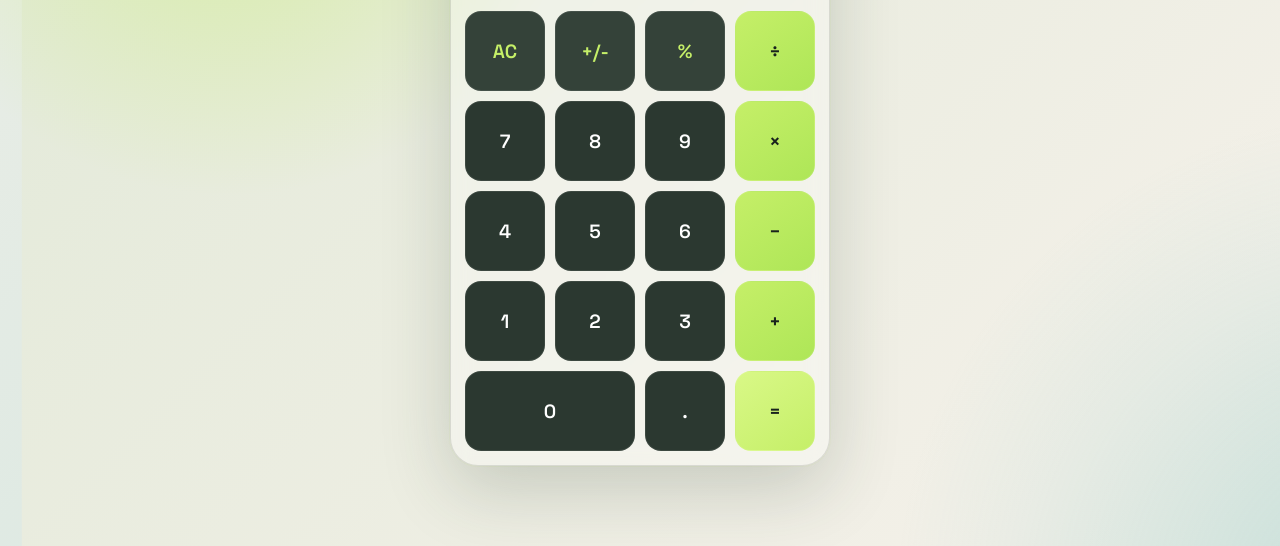
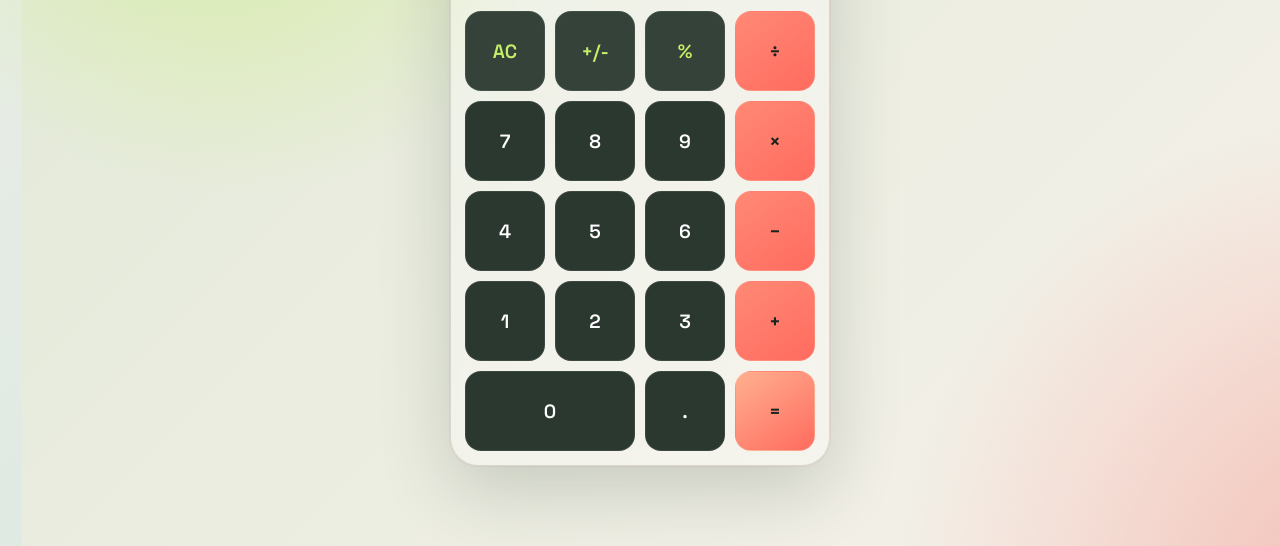
Before and after one commit to rohulkuddusrobi/calculator, a plain HTML site: page index.html in a window 1280 px wide. Shown: the part 254-800 px from the top of the page. Drawn offline with nearby package versions, Linux system fonts and the light colour scheme.

Commit message:
add red color

```diff
--- a/styles.css
+++ b/styles.css
@@ -8,6 +8,7 @@
   --muted: #aab8ad;
   --accent: #c5ef68;
   --accent-dark: #9bc840;
+  --accent-red: #ff6b5f;
   --line: rgba(255, 255, 255, 0.08);
 }
 
@@ -24,7 +25,7 @@ body {
   color: var(--ink);
   background:
     radial-gradient(circle at 18% 12%, rgba(197, 239, 104, 0.5), transparent 28%),
-    radial-gradient(circle at 84% 82%, rgba(111, 190, 189, 0.32), transparent 30%),
+    radial-gradient(circle at 84% 82%, rgba(255, 107, 95, 0.38), transparent 30%),
     linear-gradient(135deg, #e1e9d7 0%, var(--paper) 48%, #d6e7e1 100%);
   background-size: 100% 100%, 130% 130%, 180% 180%;
   animation: aurora-shift 14s ease-in-out infinite alternate;
@@ -37,7 +38,7 @@ body {
   border: 1px solid rgba(25, 34, 29, 0.12);
   border-radius: 28px;
   background: rgba(255, 255, 255, 0.3);
-  box-shadow: 0 24px 70px rgba(39, 60, 45, 0.2), 0 0 0 1px rgba(197, 239, 104, 0.08);
+  box-shadow: 0 24px 70px rgba(39, 60, 45, 0.2), 0 0 0 1px rgba(255, 107, 95, 0.1);
   backdrop-filter: blur(10px);
   animation: panel-glow 5s ease-in-out infinite;
 }
@@ -109,17 +110,17 @@ body {
 
 .key-operator {
   color: var(--ink);
-  background: linear-gradient(145deg, var(--accent), #aee657);
+  background: linear-gradient(145deg, #ff8975, var(--accent-red));
 }
 
 .key-operator:hover,
 .key-equals:hover {
-  background: #d4f583;
+  background: #ff9a87;
 }
 
 .key-equals {
   color: var(--ink);
-  background: linear-gradient(145deg, #d9f887, var(--accent));
+  background: linear-gradient(145deg, #ffb08f, var(--accent-red));
 }
 
 .key-zero {
@@ -140,11 +141,11 @@ body {
 @keyframes panel-glow {
   0%,
   100% {
-    box-shadow: 0 24px 70px rgba(39, 60, 45, 0.2), 0 0 0 1px rgba(197, 239, 104, 0.08);
+    box-shadow: 0 24px 70px rgba(39, 60, 45, 0.2), 0 0 0 1px rgba(255, 107, 95, 0.1);
   }
 
   50% {
-    box-shadow: 0 24px 70px rgba(39, 60, 45, 0.2), 0 0 28px rgba(197, 239, 104, 0.2);
+    box-shadow: 0 24px 70px rgba(39, 60, 45, 0.2), 0 0 30px rgba(255, 107, 95, 0.3);
   }
 }
 
```
